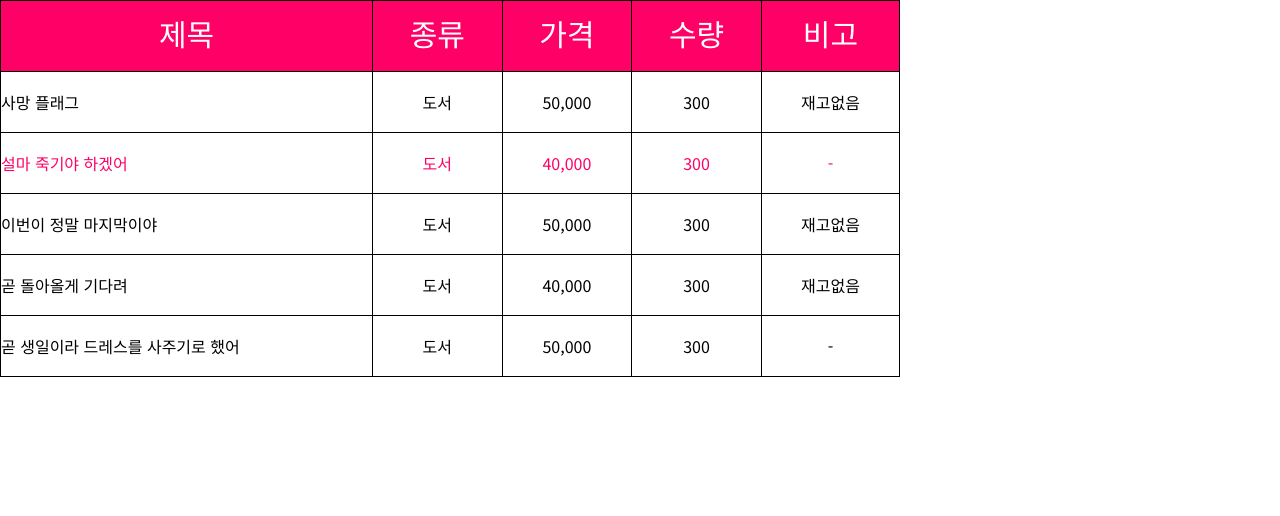
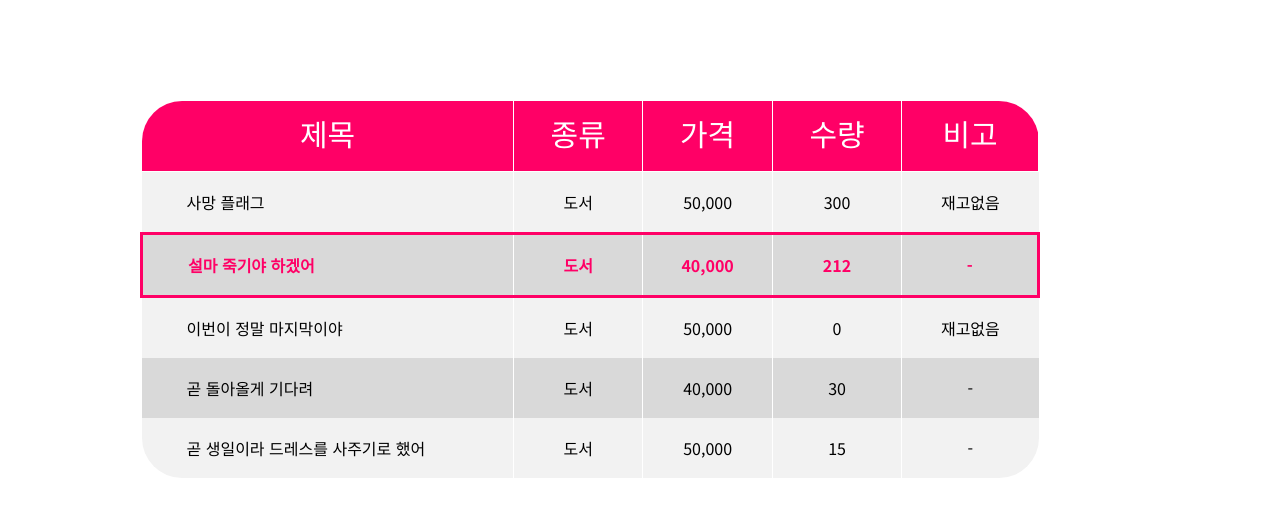
Before and after one commit to huni3136/css_study, a plain HTML site: page project_table/task.html in a window 1280 px wide. Drawn offline with Linux system fonts and the light colour scheme.

Commit message:
task 과제

```diff
--- a/project_table/styles/task.css
+++ b/project_table/styles/task.css
@@ -1,12 +1,14 @@
 main {
     font-family: "Noto Sans KR", sans-serif;
     text-align: center;
+    width: 1000px;
+    margin: 100px auto;
 }
-main .book {width: 900px;}
+main .book {width: 900px; }
 main .book thead {}
 main .book thead tr {}
 main .book thead tr th {
-    border: 1px solid black;
+    border: 1px solid #fff;
     text-align: center;
     font-size: 1.875rem;
     color: #fff;
@@ -14,15 +16,42 @@ main .book thead tr th {
     padding: 17px 0 23px;
 
 }
+main .book thead tr th:nth-child(1) {border-radius: 40px 0 0 ;}
+main .book thead tr th:nth-child(5) {border-radius: 0 40px 0 0;}
 main .book tbody {}
-main .book tbody tr {}
-main .book tbody tr:nth-child(2) {color: #FF0066;}
+main .book tbody tr {
+
+}
+main .book tbody tr:nth-child(2) th {
+    color: #FF0066;
+    font-weight: 700;
+
+}
+main .book tbody tr:nth-child(2) {border: 3px solid #FF0066;}
+main .book tbody tr:nth-child(2) td {
+    color: #FF0066;
+    background-color: #D9D9D9;
+    font-weight: 700;
+
+}
+
 main .book tbody tr th {
-    border: 1px solid black;
     padding: 22px 0;
     width: 372px;
+    padding-left: 45px;
+    background-color: #F2F2F2;
 }
+main .book tbody tr:nth-child(2) th{background-color: #D9D9D9;}
+main .book tbody tr:nth-child(4) th{background-color: #D9D9D9;}
 main .book tbody tr td {
-    border: 1px solid black;
-
+    background-color: #F2F2F2;
+    border-left: 1px solid #fff;
 }
+main .book tbody tr:nth-child(5) th {
+    border-radius: 0 0 0 40px;
+}
+main .book tbody tr:nth-child(5) td:nth-child(5) {
+    border-radius: 0 0 40px 0;
+}
+main .book tbody tr:nth-child(2) td {background-color: #D9D9D9;}
+main .book tbody tr:nth-child(4) td {background-color: #D9D9D9;}
--- a/project_table/task.html
+++ b/project_table/task.html
@@ -36,28 +36,28 @@
                     <th>설마 죽기야 하겠어</th>
                     <td>도서</td>
                     <td>40,000</td>
-                    <td>300</td>
+                    <td>212</td>
                     <td>-</td>
                 </tr>
                 <tr>
                     <th>이번이 정말 마지막이야</th>
                     <td>도서</td>
                     <td>50,000</td>
-                    <td>300</td>
+                    <td>0</td>
                     <td>재고없음</td>
                 </tr>
                 <tr>
                     <th>곧 돌아올게 기다려</th>
                     <td>도서</td>
                     <td>40,000</td>
-                    <td>300</td>
-                    <td>재고없음</td>
+                    <td>30</td>
+                    <td>-</td>
                 </tr>
                 <tr>
                     <th>곧 생일이라 드레스를 사주기로 했어</th>
                     <td>도서</td>
                     <td>50,000</td>
-                    <td>300</td>
+                    <td>15</td>
                     <td>-</td>
                 </tr>
             </tbody>
```
